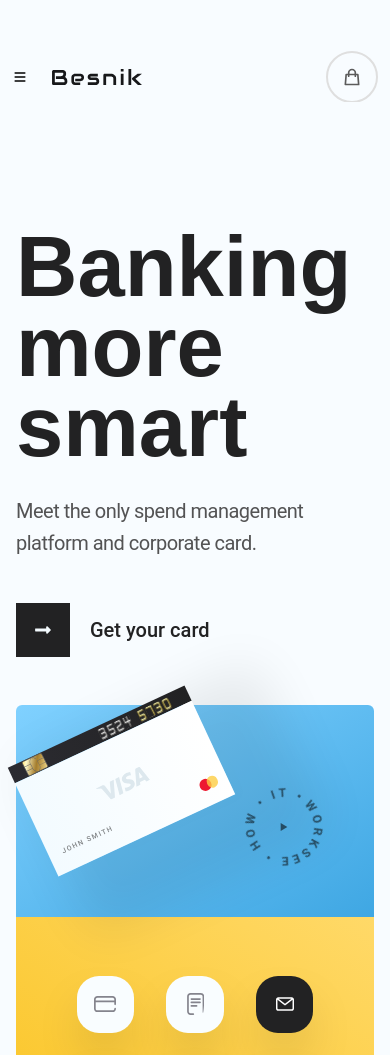
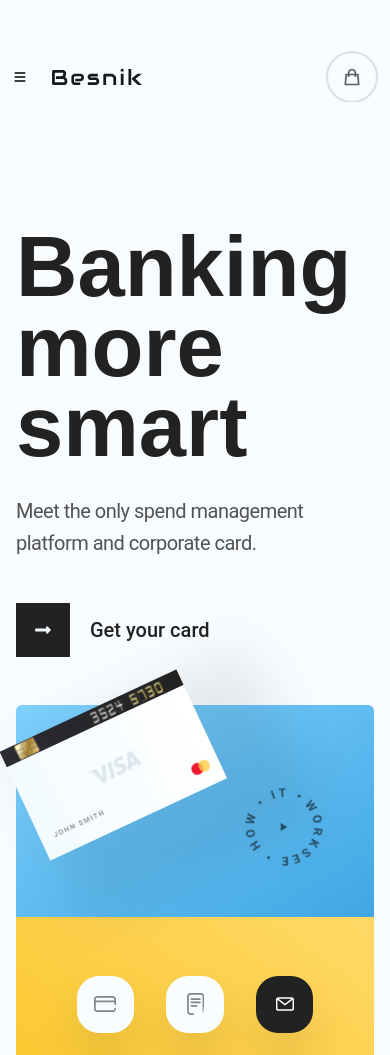
Before and after one commit to enrick-dev/smartbanking-landingpage-figmadesign, a React (Create React App) app: page / in a window 390 px wide. Shown: the top 1055 px of the page. Built offline with nearby package versions, Linux system fonts and the light colour scheme; the HTML template or start-up script is replaced by a standard one.

Commit message:
responsive att3

```diff
--- a/src/components/Home.jsx
+++ b/src/components/Home.jsx
@@ -55,7 +55,7 @@ function Home() {
             <div className=' pt-8 md:col-span-7 grid md:grid-cols-12 w-full md:w-full h-[500px] md:h-full'>
                 <div className='bg-gradient-to-br from-[#80D1FF] to-[#3fa7e3] col-span-4 md:col-span-8 rounded-t-md md:rounded-l-md md:border-r-2 border-[#3288B9]'>
                   {/* Card */}
-                  <div className='grid grid-rows-7 w-[195px] h-[120px] md:w-[390px] md:h-[240px] rotate-[-25deg] translate-y-[1rem] md:translate-y-[-1rem] translate-x-[0.5rem] md:translate-x-[-0.25rem] shadow-cardShadow hover:animate-bounceCard'>
+                  <div className='grid grid-rows-7 w-[195px] h-[120px] md:w-[390px] md:h-[240px] rotate-[-25deg] translate-y-[1rem] md:translate-y-[-1rem] translate-x-[0.5rem] md:translate-x-[-0.25rem] shadow-cardShadow animate-cardMobile md:animate-none md:hover:animate-bounceCard'>
 
                     <div className='row-span-1 flex items-center bg-gradient-to-r from-[#2B2B31] to-[#222223]'>
                       <div className='flex items-center justify-between pl-3 pr-5 md:pl-6 md:pr-10 h-full w-full'>
--- a/src/index.css
+++ b/src/index.css
@@ -37,4 +37,16 @@
         }
 
     }
+    @keyframes CardMobile {
+        0%, 100% {
+            transform: rotate(0deg) rotate(-25deg);
+        }
+        70% {
+            transform: translateX(-0.5rem) rotate(-25deg);
+        }
+        35% {
+            transform: translateX(0.5rem) rotate(-25deg);
+        }
+
+    }
 }
--- a/tailwind.config.js
+++ b/tailwind.config.js
@@ -7,6 +7,7 @@ module.exports = {
     extend: {
       animation: {
         'bounceCard': 'bounceCard 1s linear infinite',
+        'cardMobile': 'CardMobile 3s infinite',
         'spinSlow': 'spin 10s linear infinite',
         'buttomHome': 'buttomHomeAnimate 2s 1',
         'buttomHome2': 'buttomHomeAnimate 2s linear 1',
```
